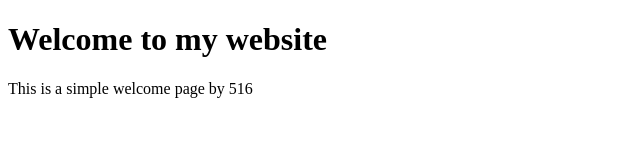
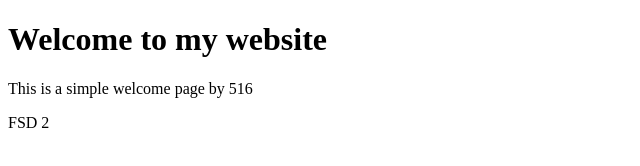
Before and after one commit to medigagnapak-wq/sis, a plain HTML site: page index.html in a window 1280 px wide. Shown: the full height of the page, 0-640 px from the left. Drawn offline with Linux system fonts and the light colour scheme.

Commit message:
Add a new paragraph to the welcome page

```diff
--- a/index.html
+++ b/index.html
@@ -3,5 +3,6 @@
     <head>
         <h1>Welcome to my website</h1>
         <p>This is a simple welcome page by 516 </p>
+        <p>FSD 2  </p>
     </head>
 </html>
```
